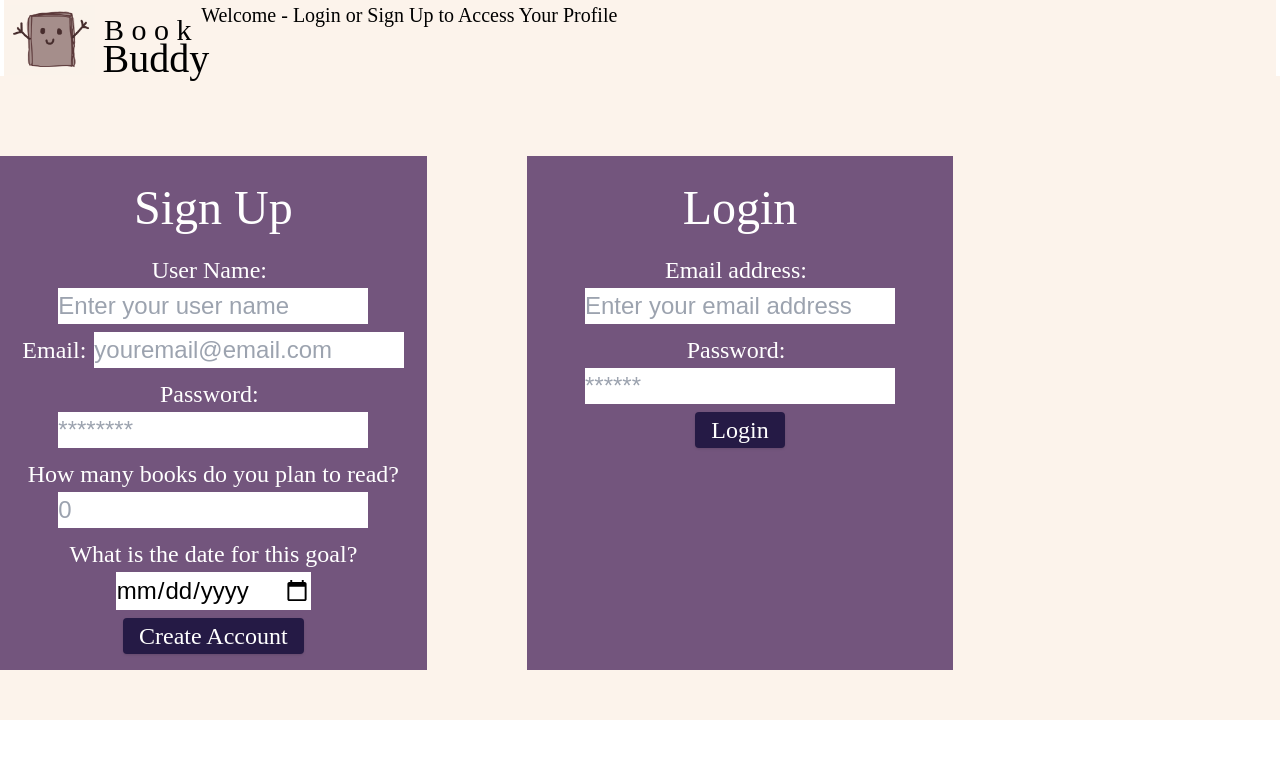
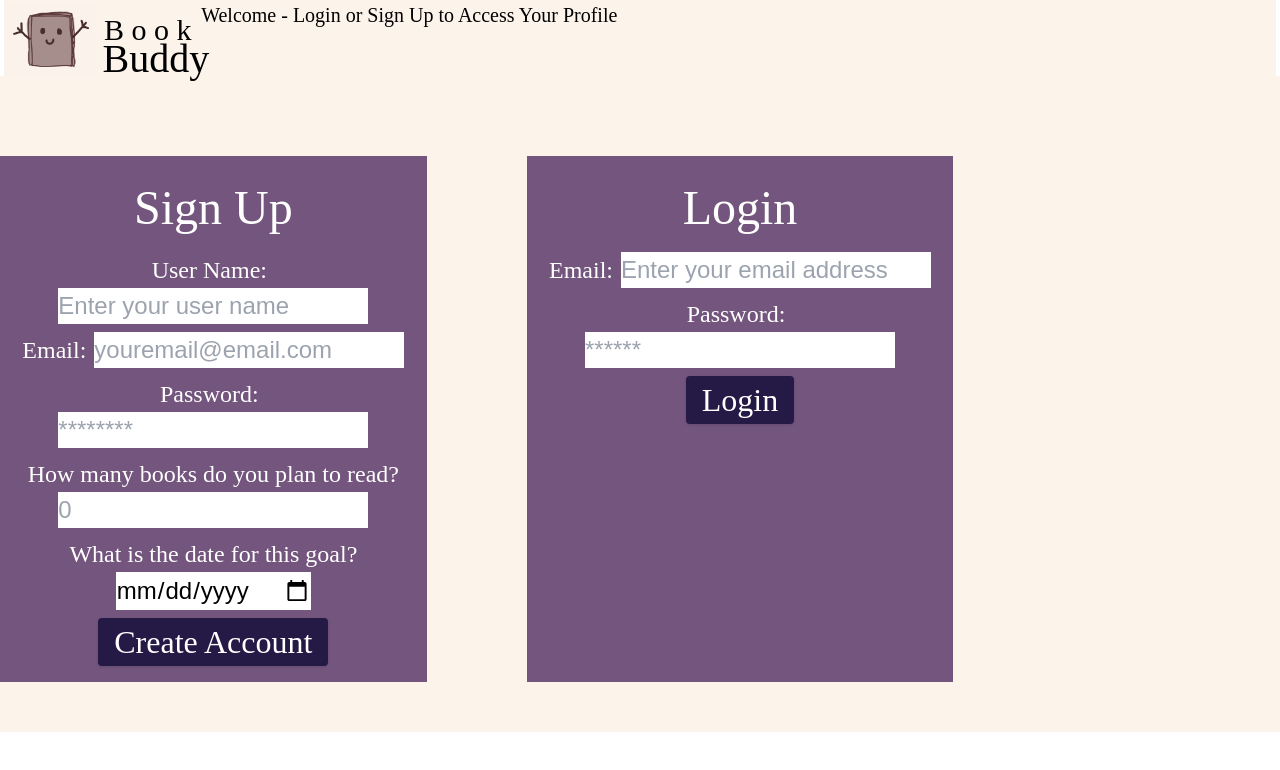
Before and after one commit to CascadeColin/book-buddy, a React (Create React App) app in the folder client/: page / in a window 1280 px wide. Shown: the top 770 px of the page. Built offline with nearby package versions, Linux system fonts and the light colour scheme; the HTML template or start-up script is replaced by a standard one; a web font is replaced by a local one.

Commit message:
more button styling

```diff
--- a/client/src/components/Login/index.js
+++ b/client/src/components/Login/index.js
@@ -20,13 +20,14 @@ const styles = {
     fontFamily: "Italianno",
     fontSize: "3rem",
   },
-  inputBox:{
+  inputBox: {
     color: "black",
     fontFamily: "Sans-Serif",
   },
   button: {
     fontFamily: "Italianno",
     color: "white",
+    fontSize: "2rem",
   },
 };
 
@@ -62,7 +63,7 @@ function Login(props) {
       <form onSubmit={handleFormSubmit}>
         <div className="flex-row space-between my-2">
           <label style={styles.loginText} htmlFor="email" className="mr-2">
-            Email address:
+            Email:
           </label>
           <input
             style={styles.inputBox}
--- a/client/src/components/Signup/index.js
+++ b/client/src/components/Signup/index.js
@@ -25,6 +25,7 @@ const styles = {
   button: {
     fontFamily: "Italianno",
     color: "white",
+    fontSize: "2rem",
   },
 };
 
```
